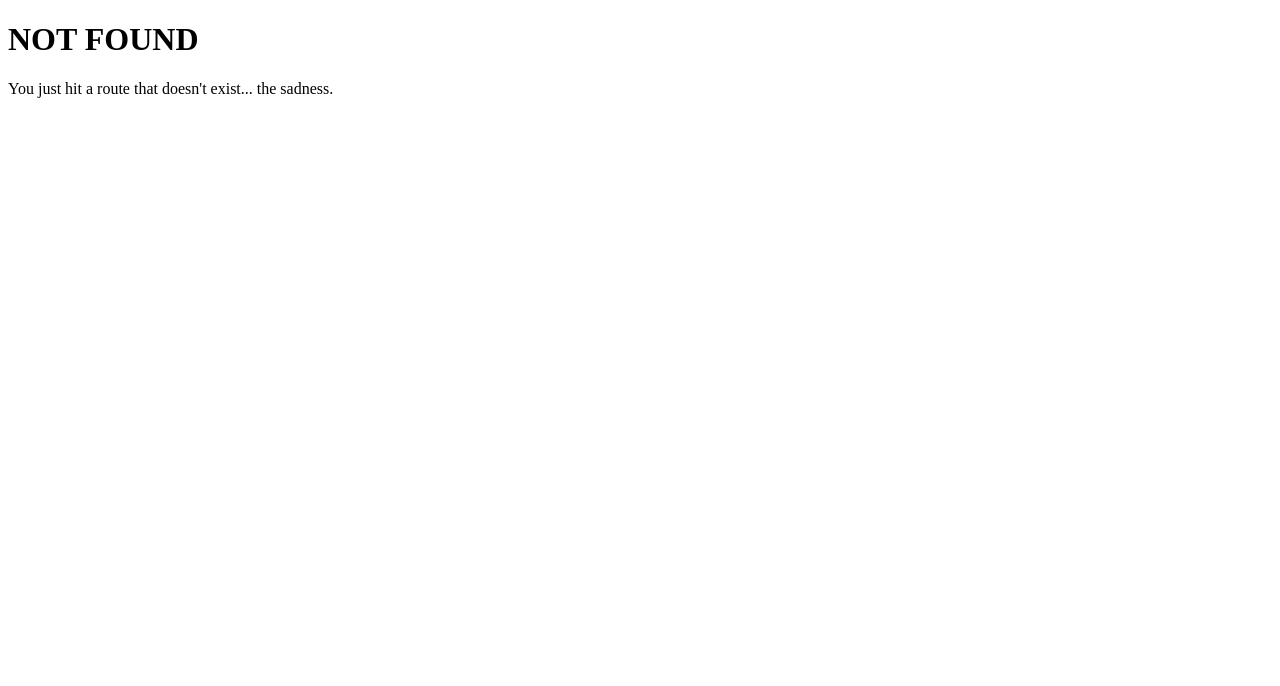
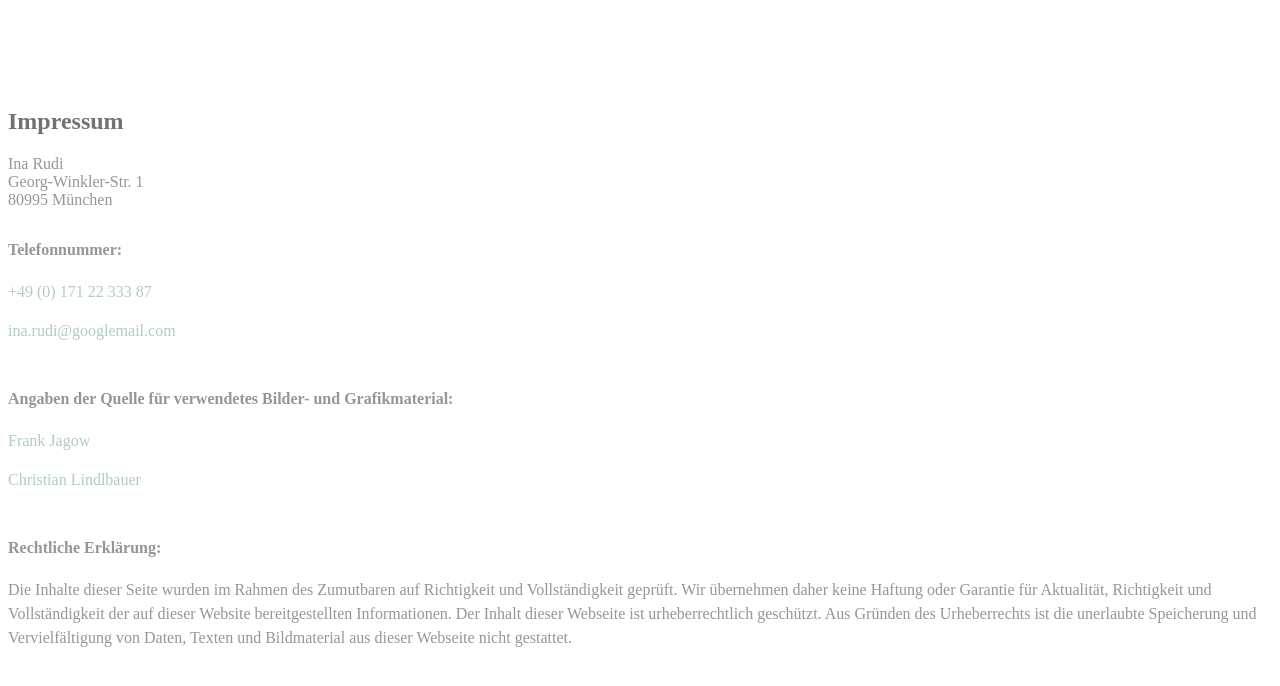
Before and after one commit to GeniusWigga/irmua, a Gatsby site: page /imprint in a window 1280 px wide. Before the commit this address had no page. Built offline with nearby package versions, Linux system fonts and the light colour scheme; Gatsby itself is replaced by a stand-in of ours.

Commit message:
add some styling and imprint

```diff
--- /dev/null
+++ b/src/components/footer/footer.css
@@ -0,0 +1,10 @@
+footer {
+  text-align: center;
+  color: #969696;
+}
+
+footer a {
+  text-decoration: none;
+  color: #969696;
+  border-bottom: 1px solid #969696;
+}
--- /dev/null
+++ b/src/components/footer/footer.js
@@ -0,0 +1,14 @@
+import Link from 'gatsby-link'
+import React from 'react'
+import "./footer.css";
+
+const Footer = () => {
+
+  return (
+    <footer className={`footer`}>
+      © Copyright - 2017 Ina Rudi - All rights reserved <Link to="/imprint">Impressum</Link>
+    </footer>
+  )
+};
+
+export default Footer;
--- a/src/components/header/header.css
+++ b/src/components/header/header.css
@@ -52,6 +52,8 @@
   text-decoration: none;
   display: block;
   color: #969696;
+  border-bottom: none;
+  line-height: inherit;
 }
 
 #menu .menu_container li a:hover,
--- a/src/layouts/index.js
+++ b/src/layouts/index.js
@@ -2,6 +2,7 @@ import React, {Component} from 'react'
 import PropTypes from 'prop-types'
 import Helmet from 'react-helmet'
 import Header from './../components/header/header';
+import Footer from './../components/footer/footer';
 
 import './../../static/font-awesome-4.7.0/css/font-awesome.css'
 import './index.css'
@@ -65,6 +66,7 @@ export default class Layout extends Component {
         <div className="layout">
           {children()}
         </div>
+        <Footer />
       </div>
     );
   }
--- /dev/null
+++ b/src/pages/imprint.js
@@ -0,0 +1,40 @@
+import React, {Component} from 'react'
+import Link from 'gatsby-link'
+
+import './index.css'
+
+export default class Imprint extends Component {
+
+  render() {
+    return (
+      <div className="imprint">
+        <h2>Impressum</h2>
+
+        <address>
+          Ina Rudi<br />
+          Georg-Winkler-Str. 1<br />
+          80995 München
+        </address>
+
+        <h4>Telefonnummer:</h4>
+        <p>
+          <a>+49 (0) 171 22 333 87</a><br />
+          <a href="mailto:ina.rudi@googlemail.com">ina.rudi@googlemail.com</a>
+        </p>
+
+        <h4>Angaben der Quelle für verwendetes Bilder- und Grafikmaterial:</h4>
+        <p>
+          <a href="http://frankjagow.de/Fotografie/" target="_blank">Frank Jagow</a><br />
+          <a href="http://www.christian-lindlbauer.de/" target="_blank">Christian Lindlbauer</a><br />
+        </p>
+
+        <h4>Rechtliche Erklärung:</h4>
+        <p>Die Inhalte dieser Seite wurden im Rahmen des Zumutbaren auf Richtigkeit und Vollständigkeit geprüft.
+          Wir übernehmen daher keine Haftung oder Garantie für Aktualität, Richtigkeit und Vollständigkeit der auf
+          dieser Website bereitgestellten Informationen.
+          Der Inhalt dieser Webseite ist urheberrechtlich geschützt. Aus Gründen des Urheberrechts ist die unerlaubte
+          Speicherung und Vervielfältigung von Daten, Texten und Bildmaterial aus dieser Webseite nicht gestattet.</p>
+      </div>
+    );
+  }
+}
--- a/src/pages/index.css
+++ b/src/pages/index.css
@@ -1,3 +1,15 @@
+a {
+  display: inline-block;
+  text-decoration: none;
+  color: #AFCDC0;
+  line-height: 1.3;
+  margin-bottom: 1em;
+}
+
+p {
+  line-height: 1.5;
+}
+
 .home {
   padding: 4em 1em;
 }
@@ -30,3 +42,20 @@
 .home .swiper-pagination-bullet-active {
   background: #AFCDC0;
 }
+
+.imprint {
+  padding: 5em 0;
+  color: #969696;
+}
+
+.imprint h2 {
+  color: #727272;
+}
+
+.imprint h4 {
+  margin-top: 2em;
+}
+
+.imprint address {
+  font-style: normal;
+}
```
